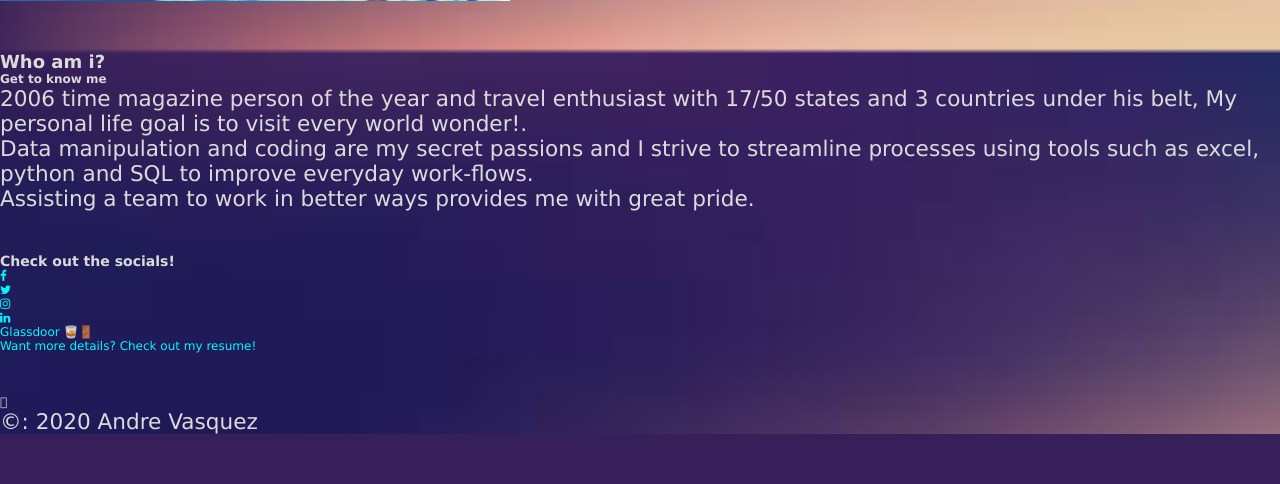
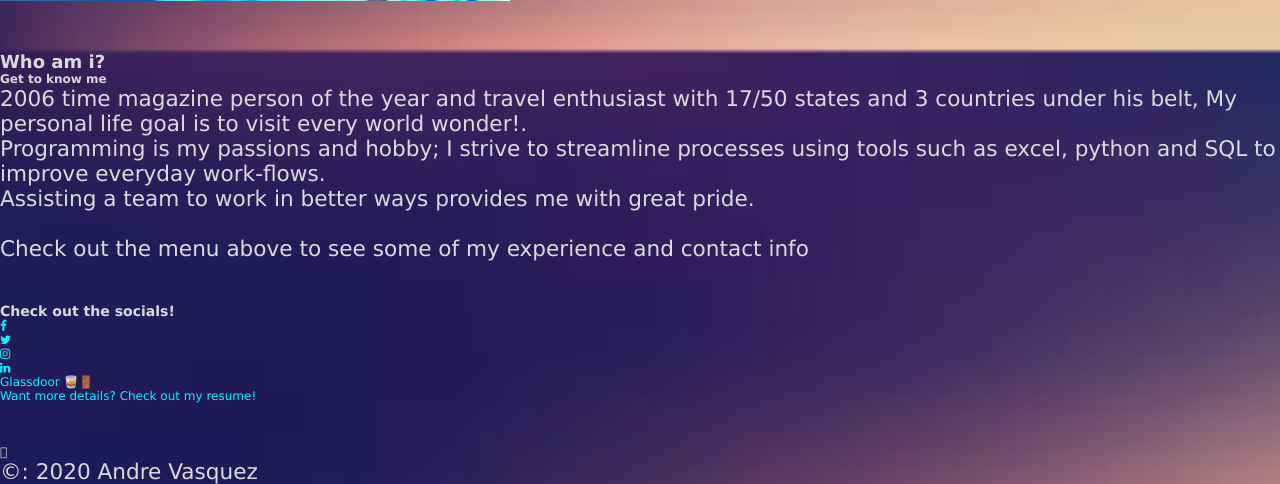
Before and after one commit to ankrudov/resume_site, a Django app: page / in a window 1280 px wide. Shown: the part 749-1233 px from the top of the page. Before the commit the page ends 1183 px from the top, so only its background shows below. Run offline with Django 3.2, Linux system fonts and the light colour scheme.

Commit message:
html update

```diff
--- a/base/templates/base/home.html
+++ b/base/templates/base/home.html
@@ -48,9 +48,12 @@
                     </div>
                     <p>2006 time magazine person of the year and travel enthusiast with  17/50 states and 3 countries under his belt, My personal life goal is to visit every world wonder!.
                     <br>
-                    Data manipulation and coding are my secret passions and I strive to streamline processes using tools such as excel, python and SQL  to improve everyday work-flows.
+                    Programming is my passions and hobby; I strive to streamline processes using tools such as excel, python and SQL to improve everyday work-flows.
                     <br>
                     Assisting a team to work in better ways provides me with great pride.
+                    <br>
+                    <br>
+                    Check out the menu above to see some of my experience and contact info
                     </p>
                 </div>
             </div>
```
